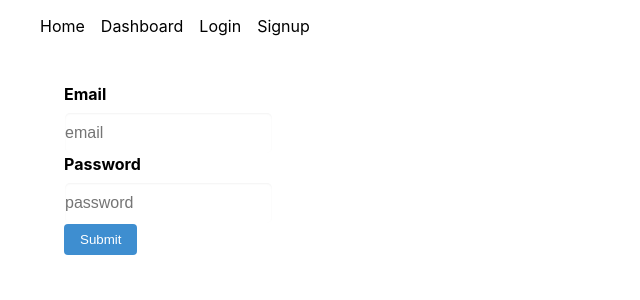
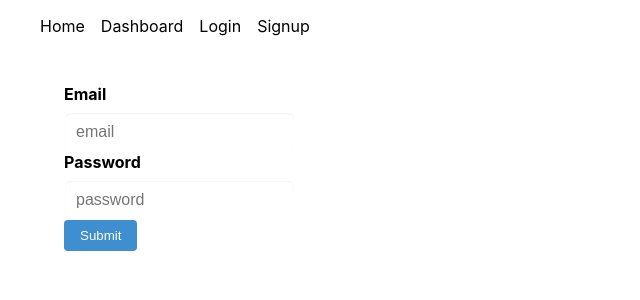
Before and after one commit to kamakuni/rails-spa, a React (Create React App) app in the folder front/app/: page /login in a window 1280 px wide. Shown: the top 300 px of the page, without its empty margins (0-640 px from the left). Built offline with nearby package versions, Linux system fonts and the light colour scheme.

Commit message:
update styles to input.

```diff
--- a/front/app/src/styles/components/Login.module.scss
+++ b/front/app/src/styles/components/Login.module.scss
@@ -21,6 +21,7 @@
 }
 
 .input {
+    box-sizing: border-box;
     box-shadow: inset 0 0.0625em 0.125em rgb(10 10 10 / 5%);
     background-color: #fff;
     border-color: #dbdbdb;
@@ -28,6 +29,9 @@
     color: #363636;
     border: 1px solid transparent;
     font-size: 1rem;
+    padding-bottom: calc(0.5em - 1px);
+    padding-left: calc(0.75em - 1px);
+    padding-right: calc(0.75em - 1px);
+    padding-top: calc(0.5em - 1px);
     height: 2.5em;
-    padding: 0;
 }
```
